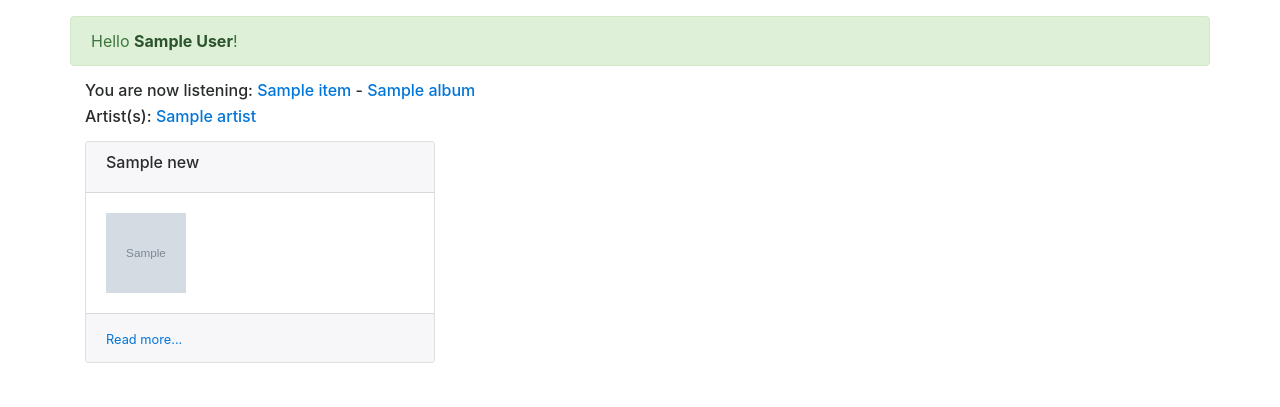
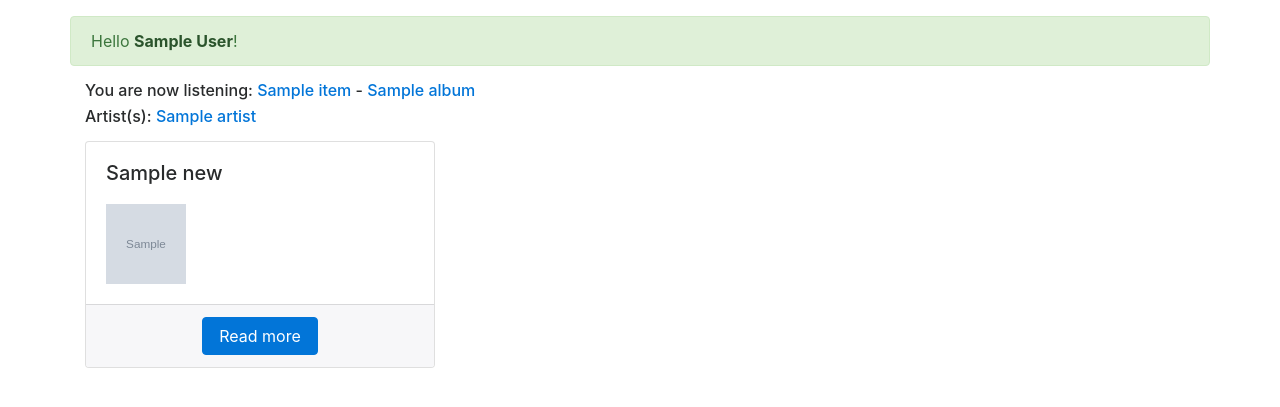
Before and after one commit to tsoliangwu0130/spotify-news, a Flask app: template templates/index.html in a window 1280 px wide. Shown: the top 407 px of the page. Run offline with Flask 2, Linux system fonts and the light colour scheme; the template is opened without the code that fills it: most values are stand-ins (such as "Sample title", 1, 10 or a date in 2020); grey boxes marked "Sample" are stand-in pictures; some libraries are stand-ins or nearby versions.

Commit message:
Update read more button

```diff
--- a/templates/index.html
+++ b/templates/index.html
@@ -28,15 +28,13 @@
                 {% for news in fetched_news %}
                 <div class="col-4" style="margin-bottom: 2em;">
                     <div class="card" style="height: 100%;">
-                        <div class="card-header">
-                            <h6>{{ news.title }}</h6>
-                        </div>
                         <div class="card-block">
+                            <h5 class="card-text" style="margin-bottom: 1em;">{{ news.title }}</h5>
                             <img src="{{ news.img_src }}" style="float: left; margin-right: 0.5em; width: 80px; height: 80px;">
                             <p class="card-text">{{ news.preview_content }}</p>
                         </div>
-                        <div class="card-footer">
-                            <small class="text-muted"><a href="{{ news.url }}">Read more...</a></small>
+                        <div class="card-footer text-center">
+                            <a href="{{ news.url }}" class="btn btn-primary">Read more</a>
                         </div>
                     </div>
                 </div>
```
